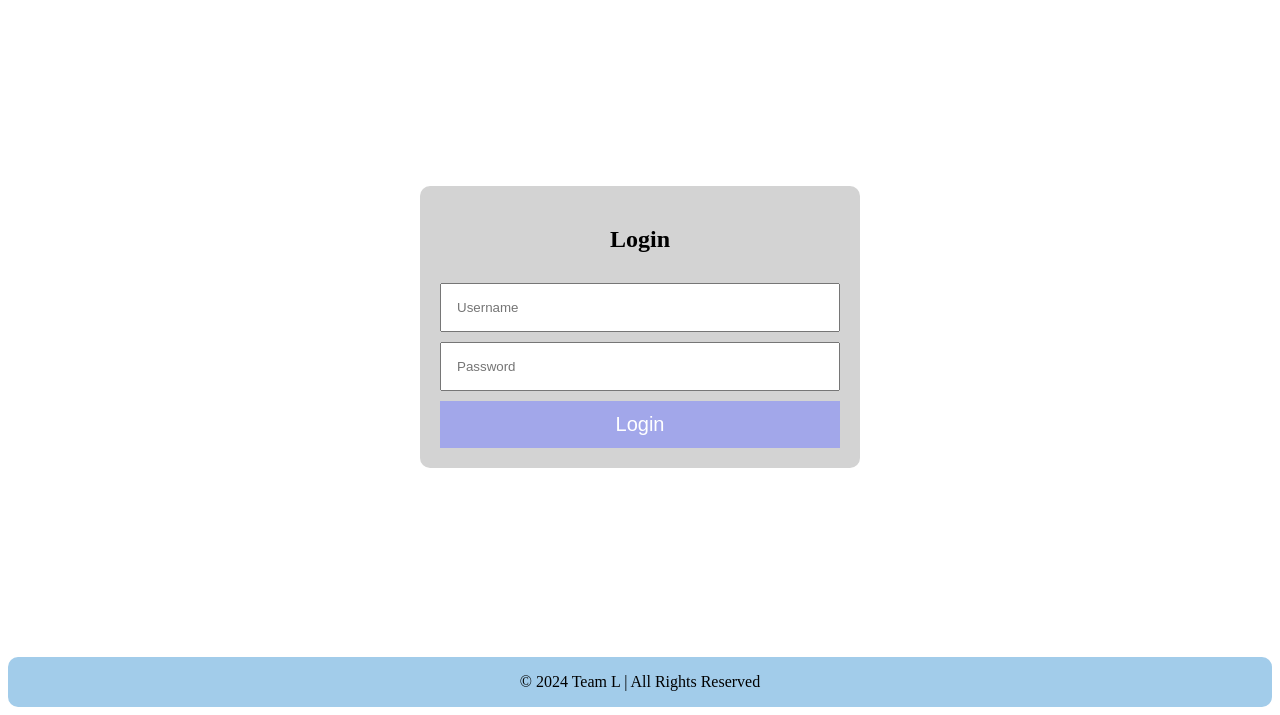
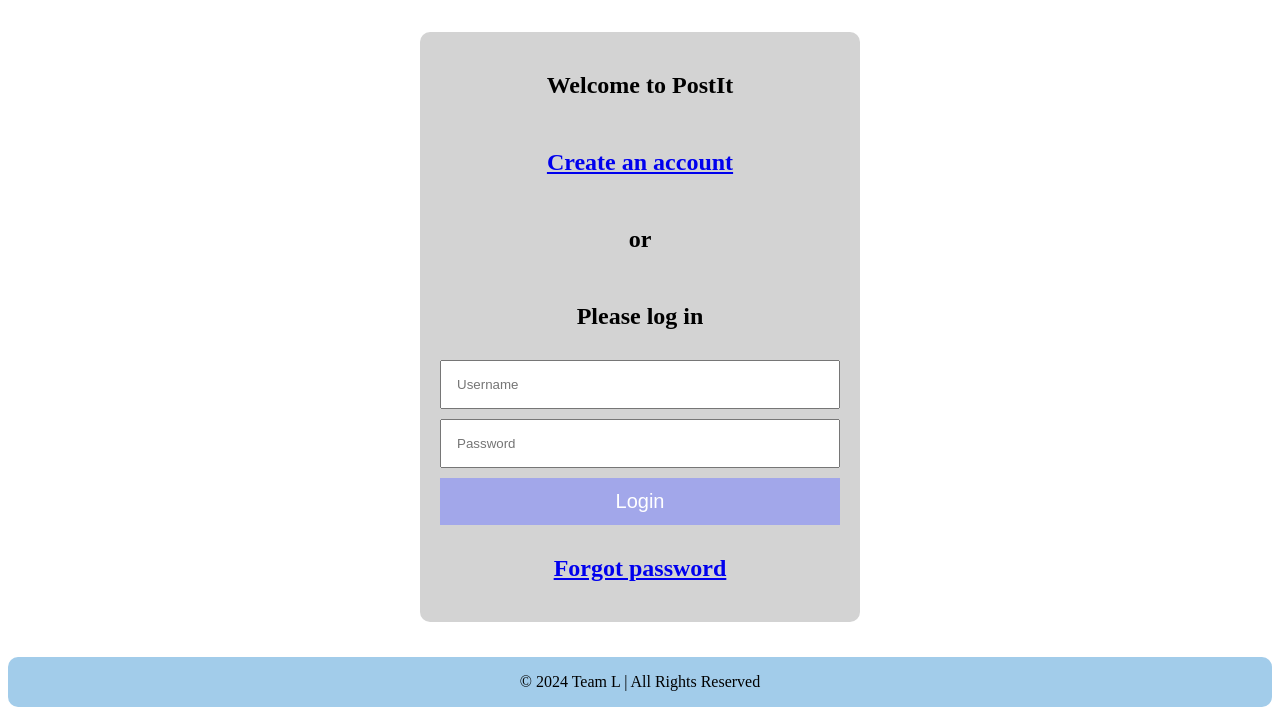
Before and after one commit to annaliisanurm/Team-L, a plain HTML site: page login.html in a window 1280 px wide. Shown: the part 85-800 px from the top of the page. Drawn offline with Linux system fonts and the light colour scheme.

Commit message:
Update login.html

```diff
--- a/login.html
+++ b/login.html
@@ -30,13 +30,17 @@
     </header>
 
     <div class="form-container">
-        <form action="/login" method="POST">
-            <h2>Login</h2>
+        <form action="index.html" method="GET">
+            <h2>Welcome to PostIt</h2>
+            <h2><a href="index.html">Create an account</a></h2>
+            <h2>or</h2>
+            <h2>Please log in</h2>
             <input type="text" id="username" name="username" placeholder="Username" required>
             <input type="password" id="password" name="password" placeholder="Password" required>
             <div class="button-container">
                 <input type="submit" value="Login">
             </div>
+            <h2><a href="index.html">Forgot password</a></h2>
         </form>
     </div>
 
```
